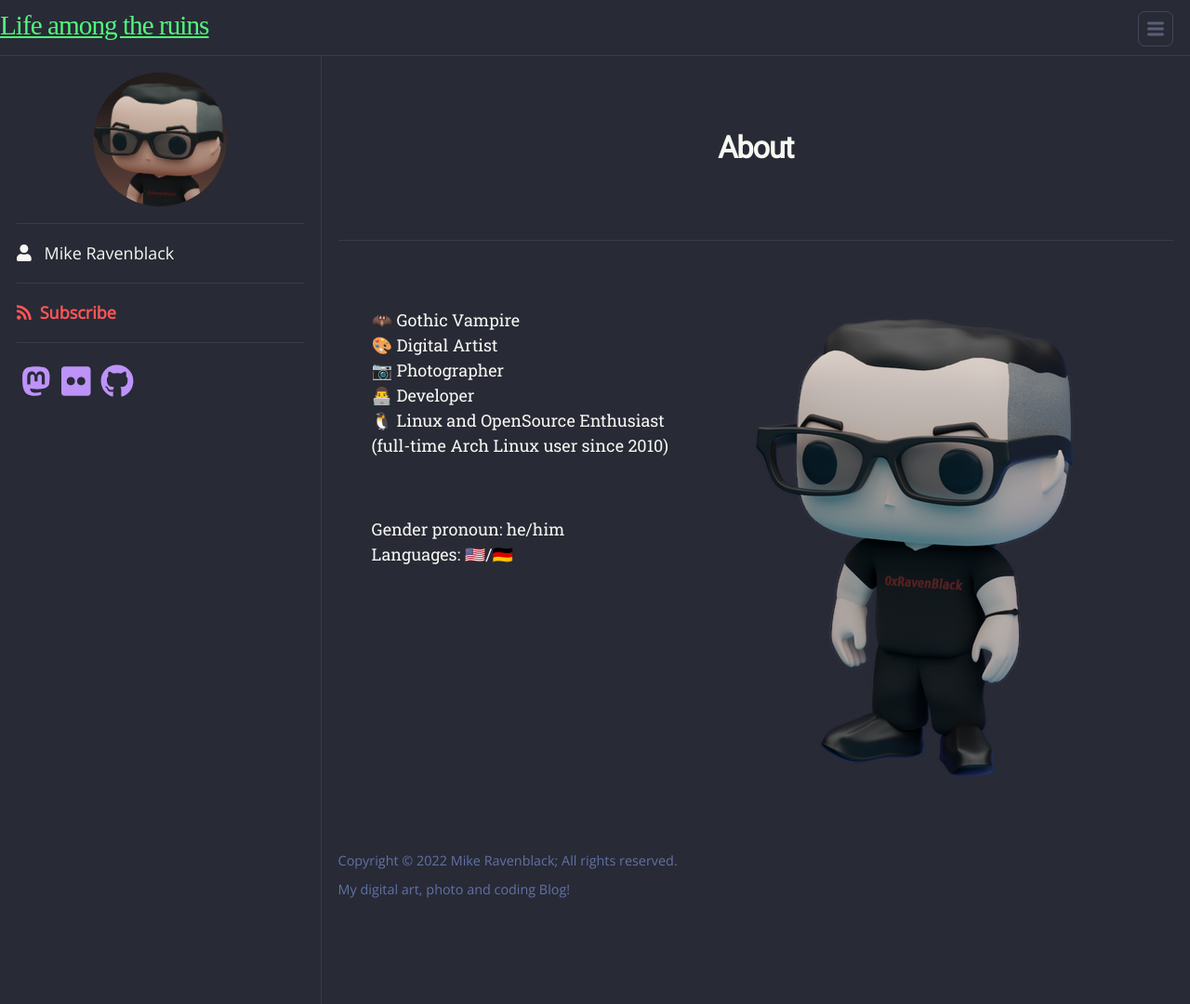
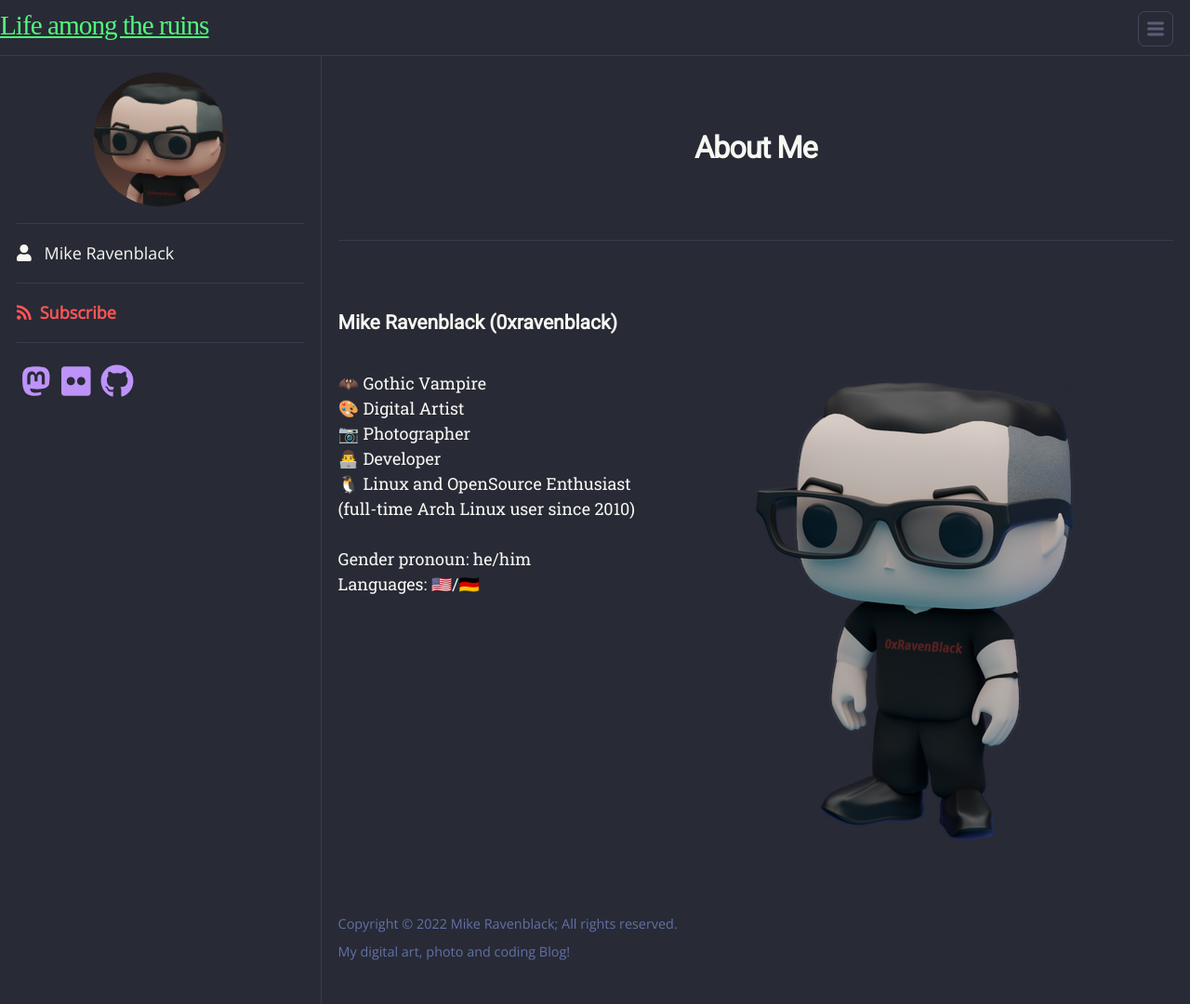
Before and after one commit to 0xRavenBlack/0xRavenBlack.github.io, a Jekyll site: the page built from about.md, in a window 1280 px wide. Shown: the whole page at 93% size. Built offline with Jekyll 4.4.1, drawn with Linux system fonts in a browser that asks for light colours; nearby versions of some CDN libraries; some web fonts are replaced.

Commit message:
fix about page (2)

```diff
--- a/about.md
+++ b/about.md
@@ -1,25 +1,22 @@
 ---
 layout: page
-title: About
+title: About Me
 permalink: /about/
 ---
+### Mike Ravenblack (0xravenblack)
 <div>
 <img align="right" src="https://raw.githubusercontent.com/0xRavenBlack/0xRavenBlack.github.io/main/images/about/about_avatar_full.png"/>
 
-<ul style="list-style-type: none;">
-  <li style="margin: 0px;">🦇 Gothic Vampire</li>
-  <li style="margin: 0px;">🎨 Digital Artist</li>
-  <li style="margin: 0px;">📷 Photographer</li>
-  <li style="margin: 0px;">👨‍💻 Developer</li>
-  <li style="margin: 0px;">🐧 Linux and OpenSource Enthusiast</li>
-  <li style="margin: 0px;">(full-time Arch Linux user since 2010)</li>
-</ul>
+🦇 Gothic Vampire <br />
+🎨 Digital Artist <br />
+📷 Photographer <br />
+👨‍💻 Developer <br />
+🐧 Linux and OpenSource Enthusiast <br />
+(full-time Arch Linux user since 2010)
 <br />
-
-<ul style="list-style-type: none;">
-  <li style="margin: 0px;">Gender pronoun: he/him</li>
-  <li style="margin: 0px;">Languages: 🇺🇸/🇩🇪</li>
-</ul>
+<br />
+Gender pronoun: he/him <br />
+Languages: 🇺🇸/🇩🇪
 
 <div style="clear: right;"></div>
 
```
